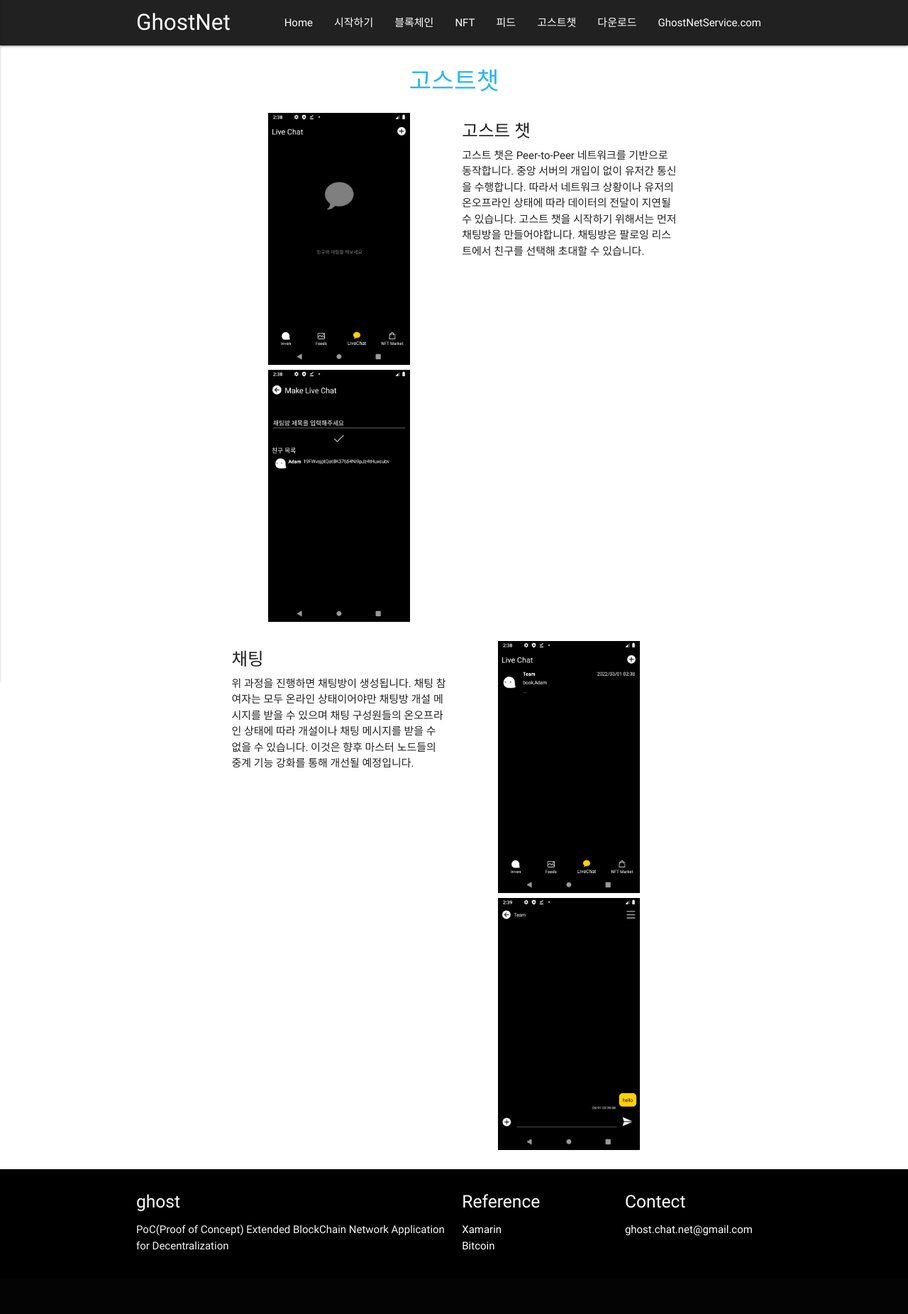
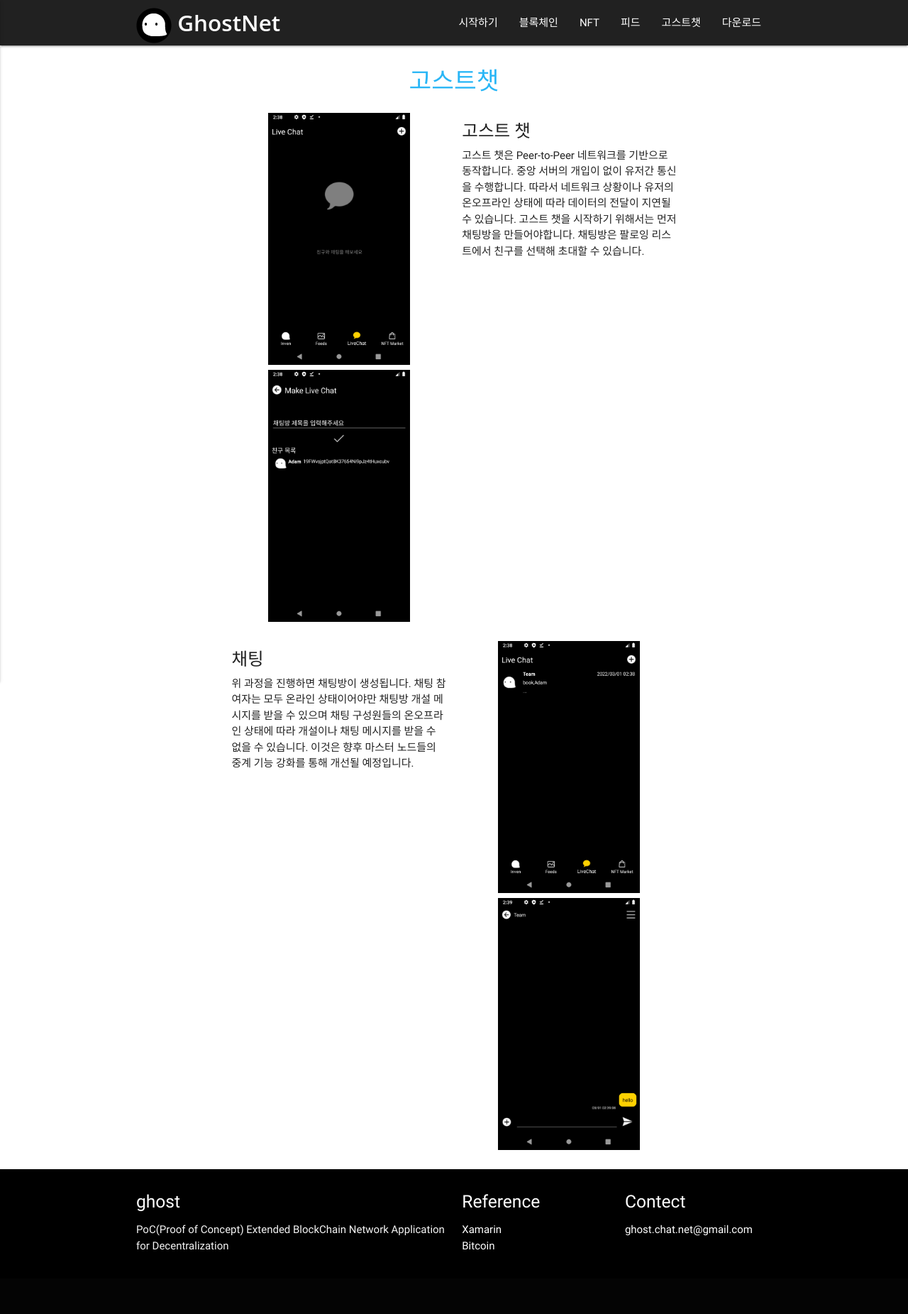
Before and after one commit to GhostNetBlog/GhostNetBlog.github.io, a Jekyll site: the page built from 5_chat.markdown, in a window 1280 px wide. Shown: the whole page at 71% size. Built offline with Jekyll 4.4.1, drawn with Linux system fonts in a browser that asks for light colours.

Commit message:
font 변경

```diff
--- a/_includes/header.html
+++ b/_includes/header.html
@@ -1,10 +1,11 @@
 <nav class="grey darken-4" role="navigation">
-    <div class="nav-wrapper container"><a id="logo-container" class="brand-logo" href="{{ "/" | relative_url }}">GhostNet</a>
+    <div class="nav-wrapper container"><a id="logo-container" class="brand-logo" href="{{ "/" | relative_url }}">
+      <img data-action="zoom" src='{{ "/assets/imgs/ghost_background_black@1x.png" | relative_url }}' alt='absolute' align="ABSMIDDLE">
+      GhostNet</a>
     {% assign default_paths = site.pages | map: "path" %}
     {% assign page_paths = site.header_pages | default: default_paths %}
 
           <ul class="right hide-on-med-and-down">
-            <li><a href="{{ "/" | relative_url }}">Home </a></li>
             {% if page_paths %}
                 {% for path in page_paths %}
                     {% assign my_page = site.pages | where: "path", path | first %}
@@ -13,11 +14,9 @@
                     {% endif %}
                 {% endfor %}
             {% endif %}
-            <li><a href="{{ "http://www.ghostnetservice.com" }}">GhostNetService.com </a></li>
           </ul>
 
           <ul id="nav-mobile" class="side-nav">
-            <li><a href="#">Home</a></li>
                             {% if page_paths %}
                 {% for path in page_paths %}
                     {% assign my_page = site.pages | where: "path", path | first %}
--- a/_sass/materialize/components/_navbar.scss
+++ b/_sass/materialize/components/_navbar.scss
@@ -62,6 +62,8 @@ nav {
     color: $navbar-font-color;
     display: inline-block;
     font-size: $navbar-brand-font-size;
+    font-family: "Open Sans";
+    font-weight: 600;
     padding: 0;
 
     &.center {
```
